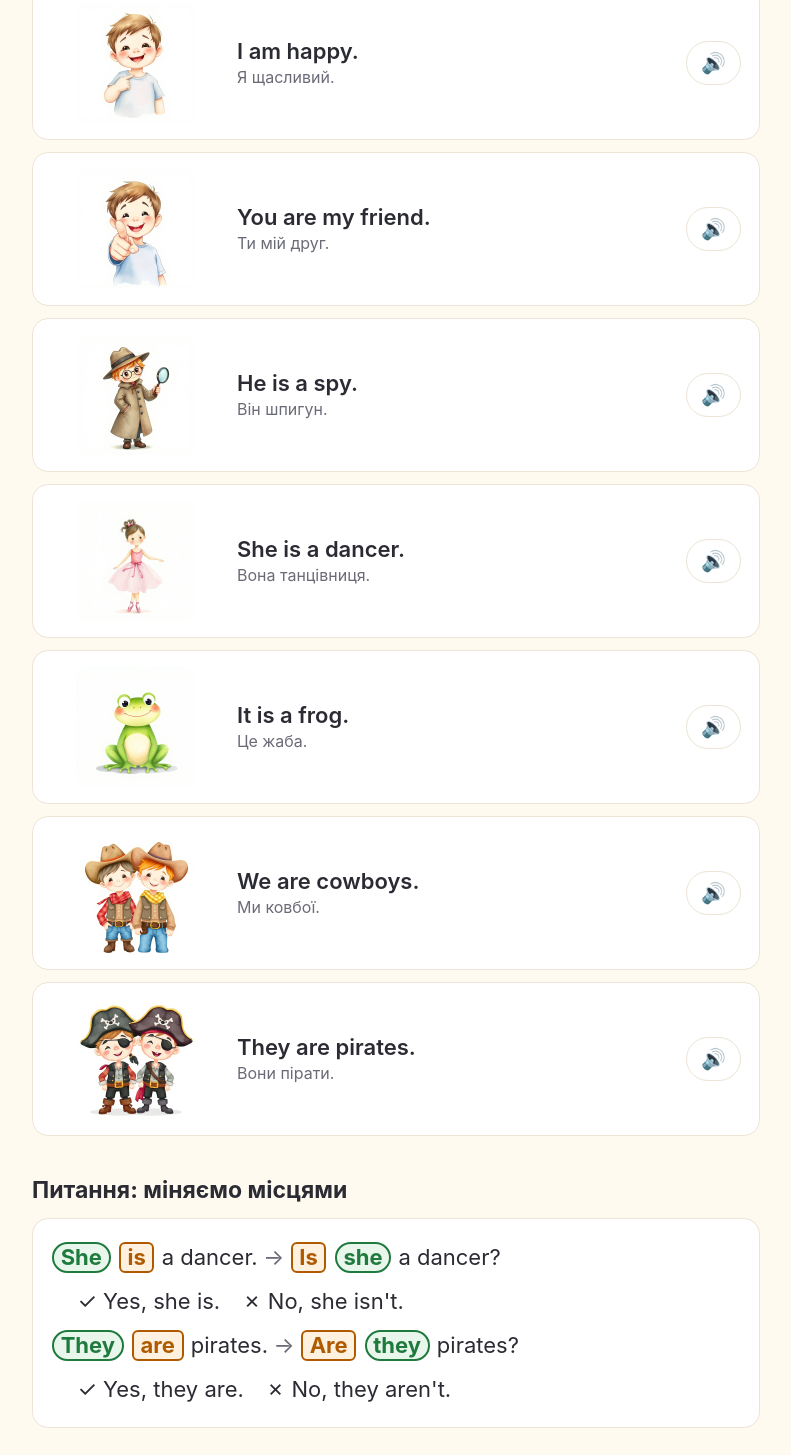
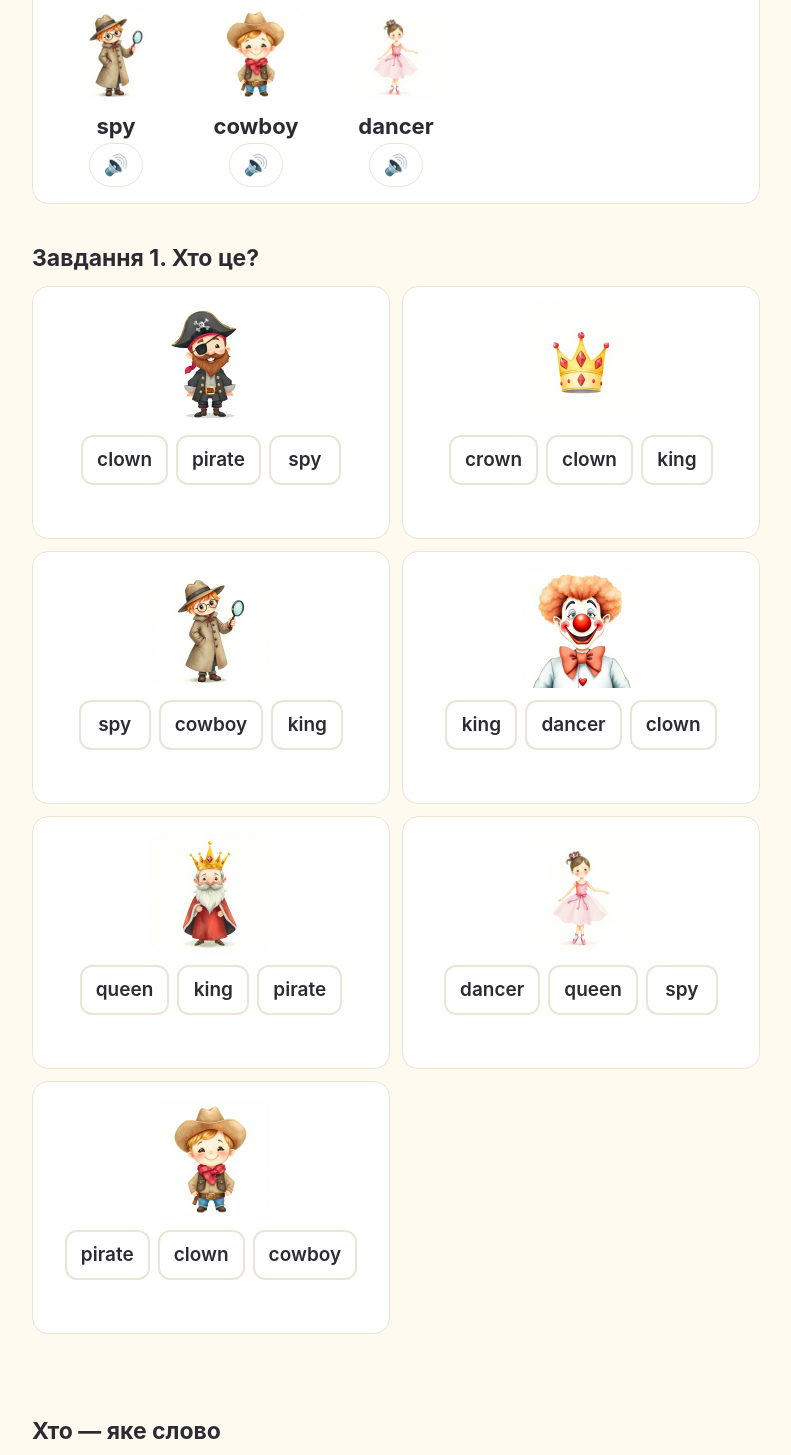
Before and after one commit to english-with-oleksandr/english-with-oleksandr.github.io, a plain HTML site: page i-am-you-are/index.html in a window 1280 px wide. Shown: the part 425-1880 px from the top of the page, without its empty margins (244-1035 px from the left). Drawn offline with Linux system fonts and the light colour scheme.

Commit message:
i-am-you-are: слова й завдання на слова, без гри вдома

```diff
--- a/i-am-you-are/index.html
+++ b/i-am-you-are/index.html
@@ -28,7 +28,52 @@
 <header class="site"><b>English with Oleksandr</b> · 2 клас</header>
 
 <h1>I am, you are, he is</h1>
-<p class="lead">Повторюємо: хто — і яке слово після нього.</p>
+<p class="lead">Повторюємо слова і хто — яке слово після нього.</p>
+
+<h2>Слова 🔊</h2>
+<div class="card words"><div><img class="icon art" src="../img/art/pirate.jpg" alt=""><b lang="en">pirate</b><button class="say" aria-label="Послухати" data-say="pirate">🔊</button></div><div><img class="icon art" src="../img/art/clown.jpg" alt=""><b lang="en">clown</b><button class="say" aria-label="Послухати" data-say="clown">🔊</button></div><div><img class="icon art" src="../img/art/king.jpg" alt=""><b lang="en">king</b><button class="say" aria-label="Послухати" data-say="king">🔊</button></div><div><img class="icon art" src="../img/art/crown.jpg" alt=""><b lang="en">crown</b><button class="say" aria-label="Послухати" data-say="crown">🔊</button></div><div><img class="icon art" src="../img/art/queen.jpg" alt=""><b lang="en">queen</b><button class="say" aria-label="Послухати" data-say="queen">🔊</button></div><div><img class="icon art" src="../img/art/spy.jpg" alt=""><b lang="en">spy</b><button class="say" aria-label="Послухати" data-say="spy">🔊</button></div><div><img class="icon art" src="../img/art/cowboy.jpg" alt=""><b lang="en">cowboy</b><button class="say" aria-label="Послухати" data-say="cowboy">🔊</button></div><div><img class="icon art" src="../img/art/dancer.jpg" alt=""><b lang="en">dancer</b><button class="say" aria-label="Послухати" data-say="dancer">🔊</button></div></div>
+
+<h2>Завдання 1. Хто це?</h2>
+<div class="quiz">
+  <div class="card q vocab" data-answer="pirate">
+    <img class="icon art" src="../img/art/pirate.jpg" alt="">
+    <div class="choices"><button class="choice word" lang="en">clown</button><button class="choice word" lang="en" data-ok>pirate</button><button class="choice word" lang="en">spy</button></div>
+    <div class="result"></div>
+  </div>
+  <div class="card q vocab" data-answer="crown">
+    <img class="icon art" src="../img/art/crown.jpg" alt="">
+    <div class="choices"><button class="choice word" lang="en" data-ok>crown</button><button class="choice word" lang="en">clown</button><button class="choice word" lang="en">king</button></div>
+    <div class="result"></div>
+  </div>
+  <div class="card q vocab" data-answer="spy">
+    <img class="icon art" src="../img/art/spy.jpg" alt="">
+    <div class="choices"><button class="choice word" lang="en" data-ok>spy</button><button class="choice word" lang="en">cowboy</button><button class="choice word" lang="en">king</button></div>
+    <div class="result"></div>
+  </div>
+  <div class="card q vocab" data-answer="clown">
+    <img class="icon art" src="../img/art/clown.jpg" alt="">
+    <div class="choices"><button class="choice word" lang="en">king</button><button class="choice word" lang="en">dancer</button><button class="choice word" lang="en" data-ok>clown</button></div>
+    <div class="result"></div>
+  </div>
+  <div class="card q vocab" data-answer="king">
+    <img class="icon art" src="../img/art/king.jpg" alt="">
+    <div class="choices"><button class="choice word" lang="en">queen</button><button class="choice word" lang="en" data-ok>king</button><button class="choice word" lang="en">pirate</button></div>
+    <div class="result"></div>
+  </div>
+  <div class="card q vocab" data-answer="dancer">
+    <img class="icon art" src="../img/art/dancer.jpg" alt="">
+    <div class="choices"><button class="choice word" lang="en" data-ok>dancer</button><button class="choice word" lang="en">queen</button><button class="choice word" lang="en">spy</button></div>
+    <div class="result"></div>
+  </div>
+  <div class="card q vocab" data-answer="cowboy">
+    <img class="icon art" src="../img/art/cowboy.jpg" alt="">
+    <div class="choices"><button class="choice word" lang="en">pirate</button><button class="choice word" lang="en">clown</button><button class="choice word" lang="en" data-ok>cowboy</button></div>
+    <div class="result"></div>
+  </div>
+  <p class="score"></p>
+</div>
+
+<h2>Хто — яке слово</h2>
 
 <div class="card flip" lang="en">
   <div><span class="ph"><span class="who">I</span></span> <span class="arrow">→</span> <span class="ph"><span class="be">am</span></span></div>
@@ -81,7 +126,7 @@
   <div class="ans"><span class="ph">✓ Yes, they are.</span> <span class="ph">✗ No, they aren't.</span></div>
 </div>
 
-<h2>Завдання 1. am, is чи are?</h2>
+<h2>Завдання 2. am, is чи are?</h2>
 <div class="quiz">
   <div class="card q vocab" data-answer="I am happy.">
     <img class="icon art" src="../img/art/me.jpg" alt="">
@@ -116,7 +161,7 @@
   <p class="score"></p>
 </div>
 
-<h2>Завдання 2. Так чи ні? 🔊</h2>
+<h2>Завдання 3. Так чи ні? 🔊</h2>
 <div class="quiz">
   <div class="card q vocab" data-answer="Yes, she is.">
     <img class="icon art" src="../img/art/dancer.jpg" alt="">
@@ -151,11 +196,6 @@
   <p class="score"></p>
 </div>
 
-<h2>Гра вдома</h2>
-<div class="card">
-  <p>Дорослий показує жест (пірат, шпигун, клоун, король). Дитина питає: <i lang="en">Are you a pirate?</i> Дорослий: <i lang="en">Yes, I am.</i> або <i lang="en">No, I'm not.</i> Потім міняйтеся.</p>
-</div>
-
 <footer>Для батьків: 🔊 — запис британської вимови. Натисніть і повторіть разом із дитиною.</footer>
 </main>
 <script src="../site.js"></script>
```
Also changed, not shown: 3 other files.
